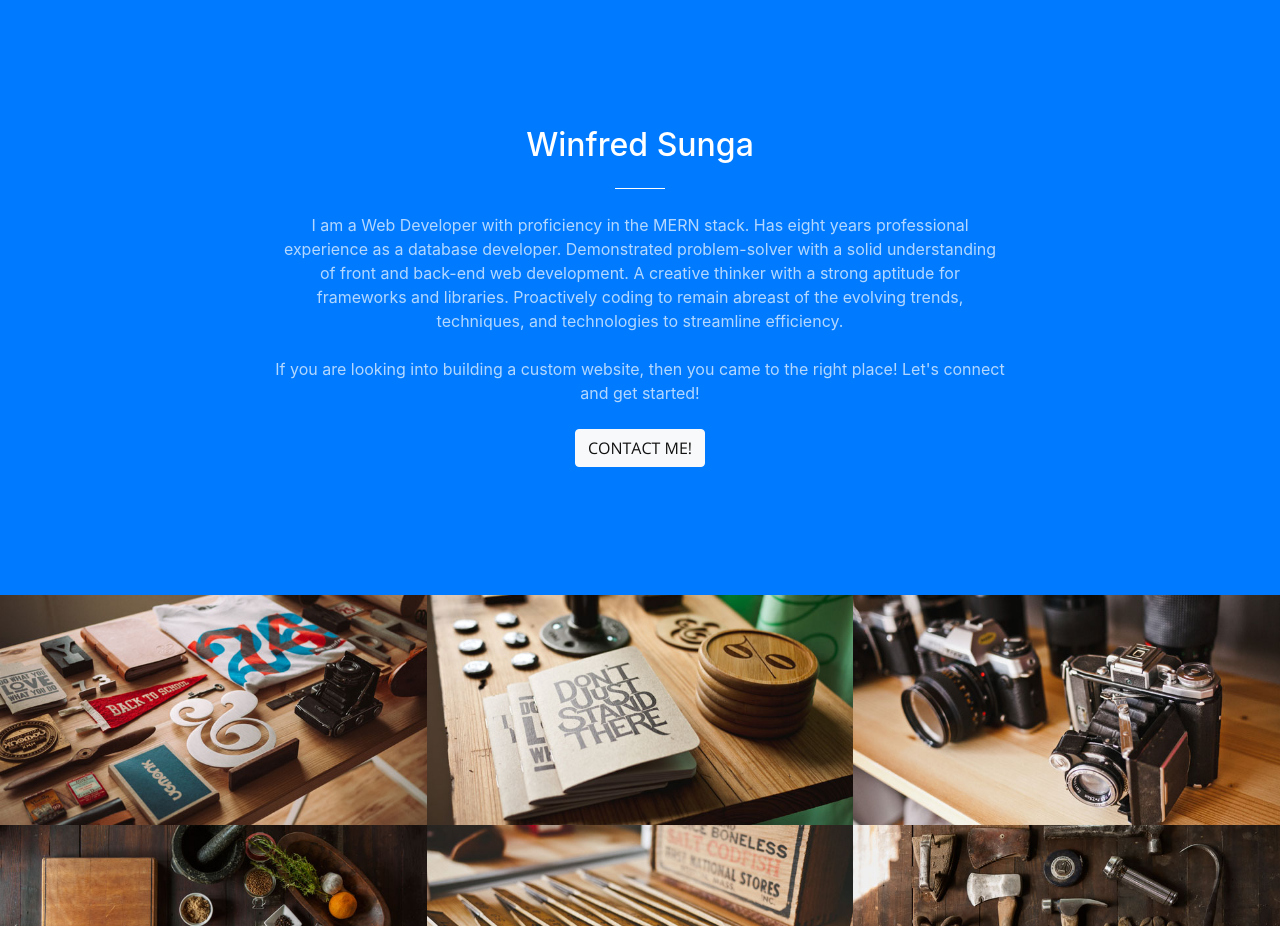
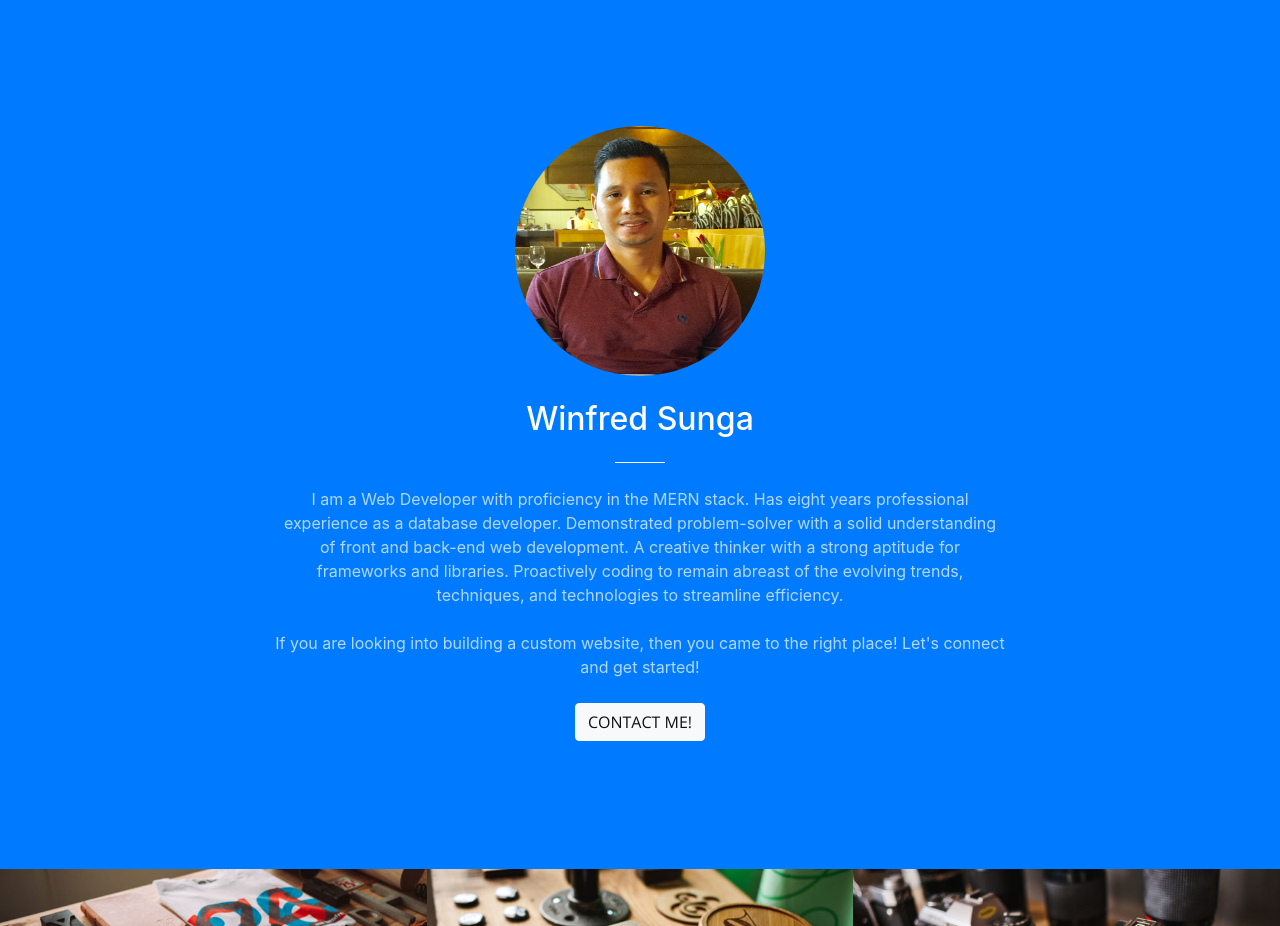
Before and after one commit to winfredSunga-jw0226/winfredSunga-jw0226.github.io, a website with bundled scripts: page index.html in a window 1280 px wide. Shown: the part 802-1728 px from the top of the page. Built offline with nearby package versions, Linux system fonts and the light colour scheme.

Commit message:
added head shot

```diff
--- a/css/creative.css
+++ b/css/creative.css
@@ -236,3 +236,8 @@ h1 {
     background-color: #ee4b28 !important; }
   .btn-primary:active, .btn-primary:focus {
     box-shadow: 0 0 0 0.2rem rgba(240, 95, 64, 0.5) !important; }
+
+  #head-shot {
+    width : 250px;
+    height : 250px;
+  }
--- a/index.html
+++ b/index.html
@@ -74,6 +74,8 @@
       <div class="container">
         <div class="row">
           <div class="col-lg-8 mx-auto text-center">
+            <img id="head-shot" src="img/WinfredSungaPic.jpg" alt="Winfred Sunga's headshot" class="rounded-circle">
+            <br><br>
             <h2 class="section-heading text-white">Winfred Sunga</h2>
             <hr class="light my-4">
             <p class="text-faded mb-4">I am a Web Developer with proficiency in the MERN stack.  Has eight years professional experience as a database developer. Demonstrated problem-solver with a solid understanding of front and back-end web development. A creative thinker with a strong aptitude for frameworks and libraries. Proactively coding to remain abreast of the evolving trends, techniques, and technologies to streamline efficiency.
```
Also changed, not shown: img/WinfredSungaPic.jpg (added), img/portfolio/thumbnails/newspaper.png (added).
